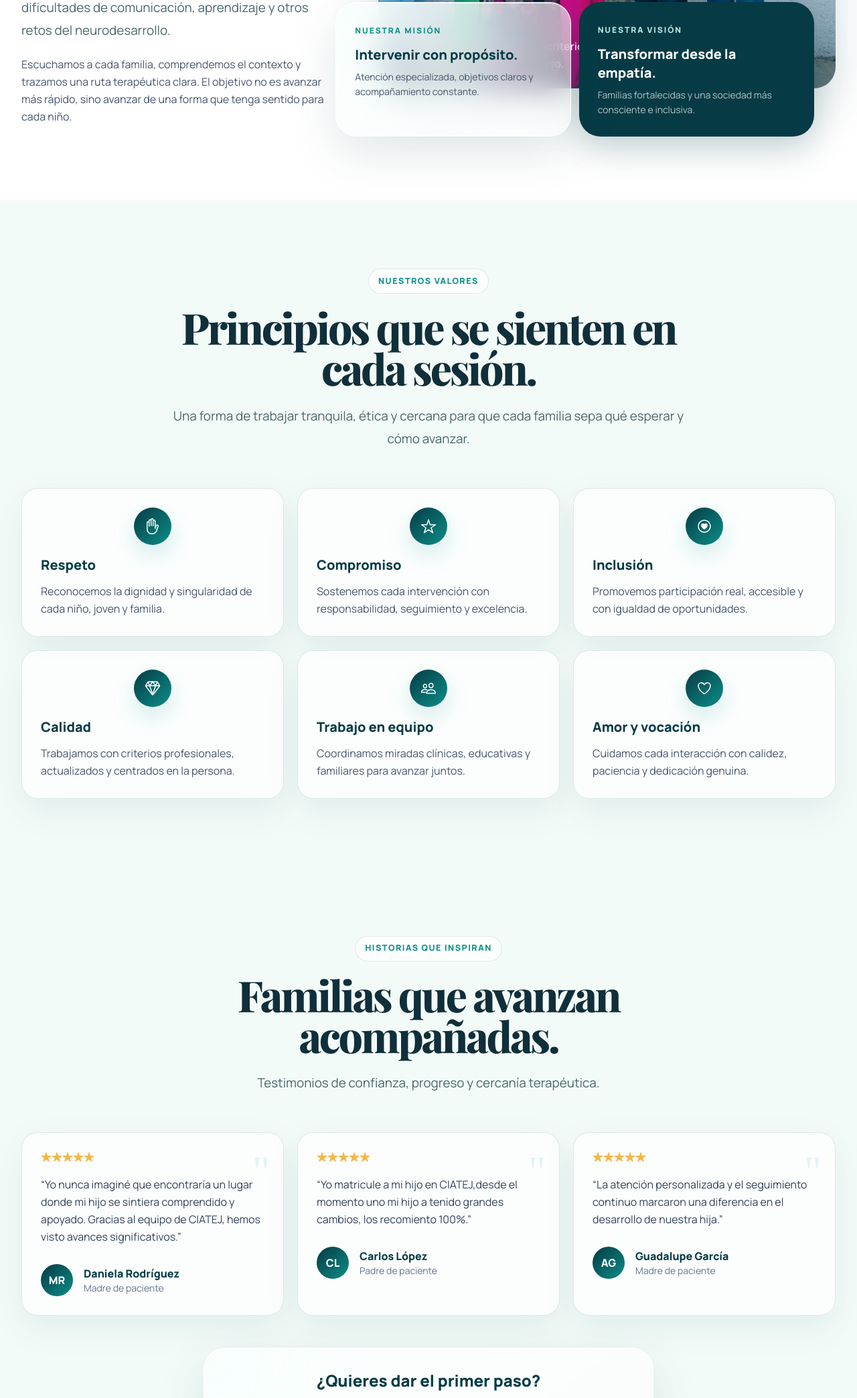
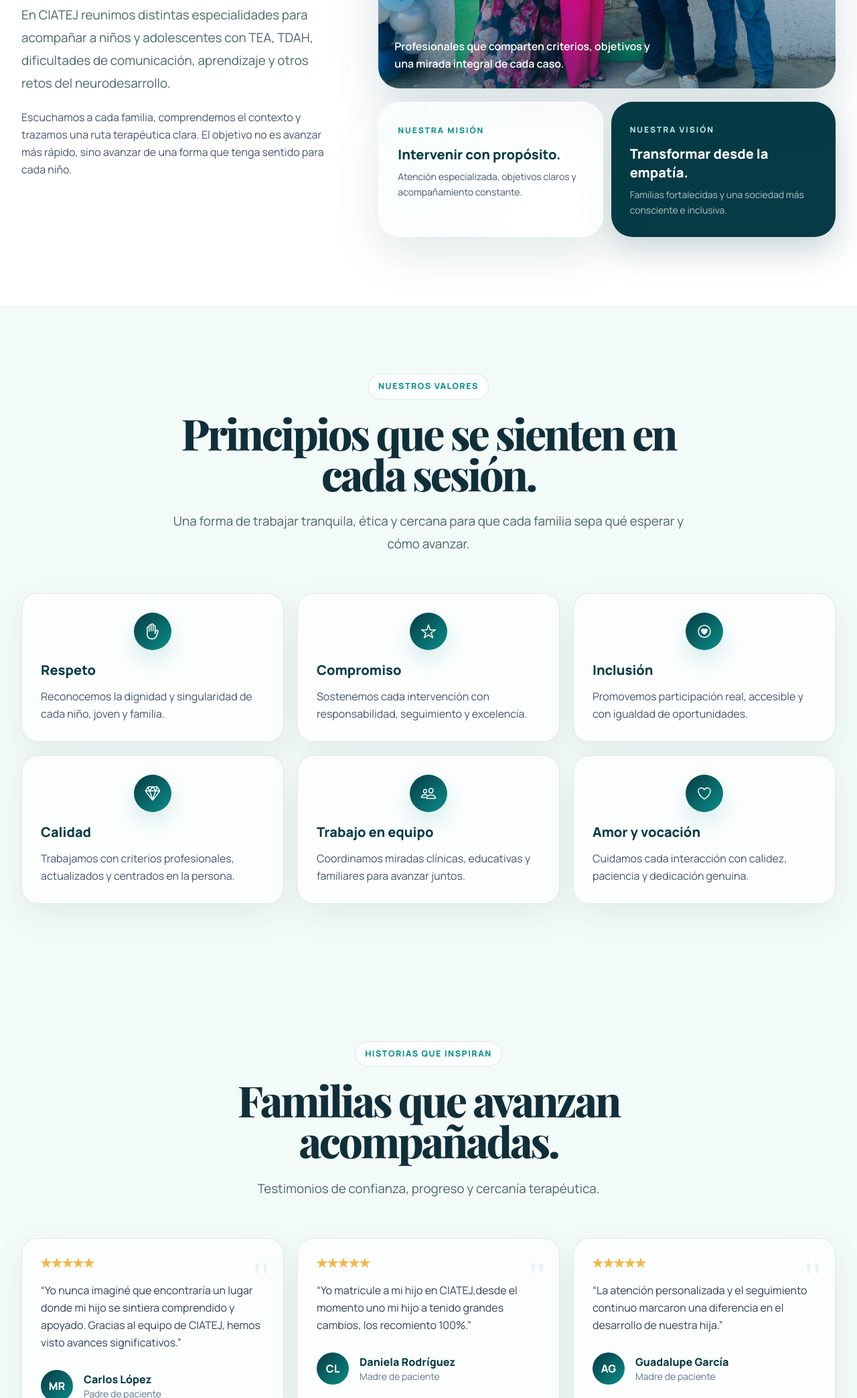
Before and after one commit to hansel-zavala/CIAJET_Web, an Astro site: page / in a window 1280 px wide. Shown: the part 1408-3496 px from the top of the page at 67% size. Built offline with nearby package versions, Linux system fonts and the light colour scheme; Astro itself is replaced by a stand-in of ours.

Commit message:
fix: reorder testimonials for correct attribution

```diff
--- a/src/components/About.astro
+++ b/src/components/About.astro
@@ -17,7 +17,7 @@ import team from "../assets/image/team/EquipoCIATEJ.jpeg";
         </p>
       </div>
 
-      <div class="lg:col-span-7 relative lg:pb-16">
+      <div class="lg:col-span-7">
         <div class="relative overflow-hidden rounded-[2rem] min-h-[25rem] sm:min-h-[34rem] shadow-[0_28px_70px_rgba(8,64,73,.16)]">
           <Image
             src={team}
@@ -31,7 +31,7 @@ import team from "../assets/image/team/EquipoCIATEJ.jpeg";
           </p>
         </div>
 
-        <div class="mt-5 lg:mt-0 lg:absolute lg:-bottom-2 lg:-left-16 lg:right-8 grid sm:grid-cols-2 gap-3">
+        <div class="mt-5 grid sm:grid-cols-2 gap-3">
           <article class="liquid-card p-6 sm:p-7">
             <span class="text-xs font-extrabold tracking-[0.16em] uppercase text-[#0b8f88]">Nuestra misión</span>
             <h3 class="text-xl font-extrabold text-[#063b45] mt-3">Intervenir con propósito.</h3>
--- a/src/components/Testimonials.astro
+++ b/src/components/Testimonials.astro
@@ -1,7 +1,7 @@
 ---
 const testimonials = [
-  ["MR", "Daniela Rodríguez", "Madre de paciente", "Yo nunca imaginé que encontraría un lugar donde mi hijo se sintiera comprendido y apoyado. Gracias al equipo de CIATEJ, hemos visto avances significativos."],
-  ["CL", "Carlos López", "Padre de paciente", "Yo matricule a mi hijo en CIATEJ,desde el momento uno mi hijo a tenido grandes cambios, los recomiento 100%."],
+  ["MR", "Carlos López", "Padre de paciente", "Yo nunca imaginé que encontraría un lugar donde mi hijo se sintiera comprendido y apoyado. Gracias al equipo de CIATEJ, hemos visto avances significativos."],
+  ["CL", "Daniela Rodríguez", "Madre de paciente", "Yo matricule a mi hijo en CIATEJ,desde el momento uno mi hijo a tenido grandes cambios, los recomiento 100%."],
   ["AG", "Guadalupe García", "Madre de paciente", "La atención personalizada y el seguimiento continuo marcaron una diferencia en el desarrollo de nuestra hija."],
 ];
 ---
```
